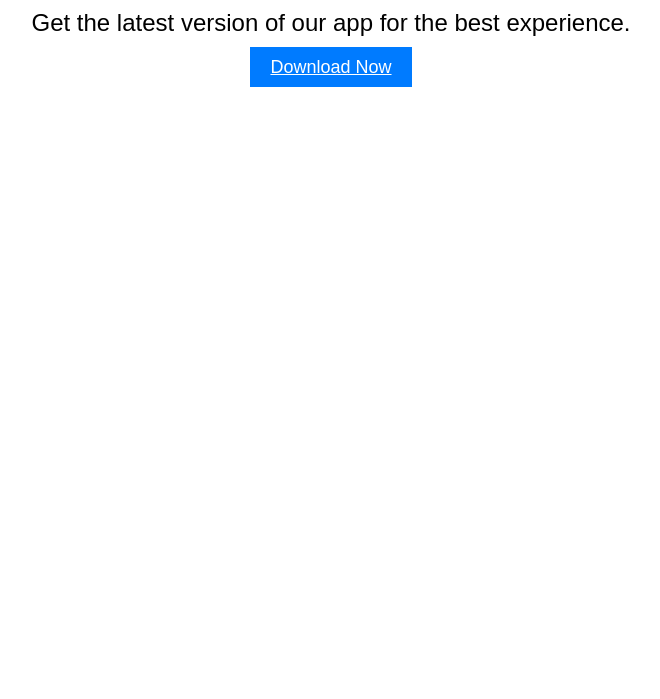
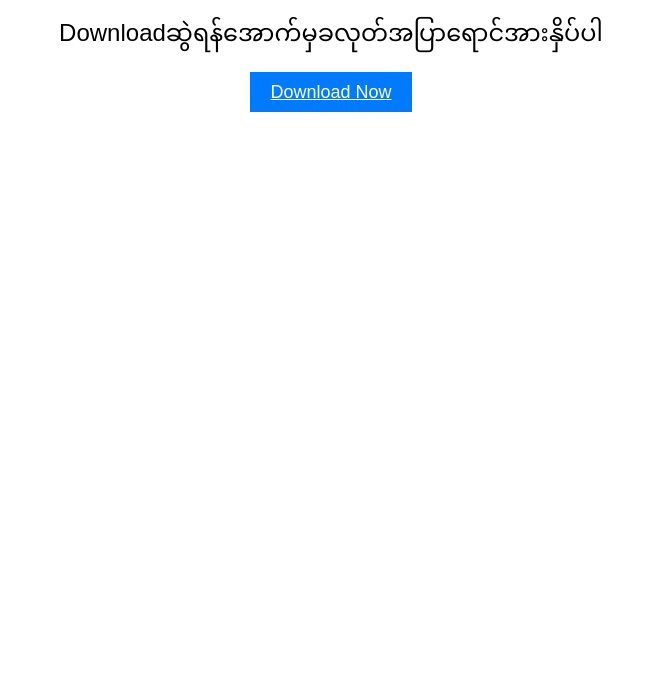
Before and after one commit to Htoohtet34/dark-studio, a plain HTML site: page index.html in a window 1280 px wide. Shown: the part 101-800 px from the top of the page, without its empty margins (309-969 px from the left). Drawn offline with Linux system fonts and the light colour scheme.

Commit message:
Update index.html

```diff
--- a/index.html
+++ b/index.html
@@ -38,7 +38,7 @@
 <body>
     <div class="container">
         <h1>Download Our App</h1>
-        <p class="textview">Get the latest version of our app for the best experience.</p>
+        <p class="textview">Downloadဆွဲရန်အောက်မှခလုတ်အပြာရောင်အားနှိပ်ပါ</p>
         <a href="your-download-link-here" class="download-btn" download>Download Now</a>
     </div>
 </body>
```
